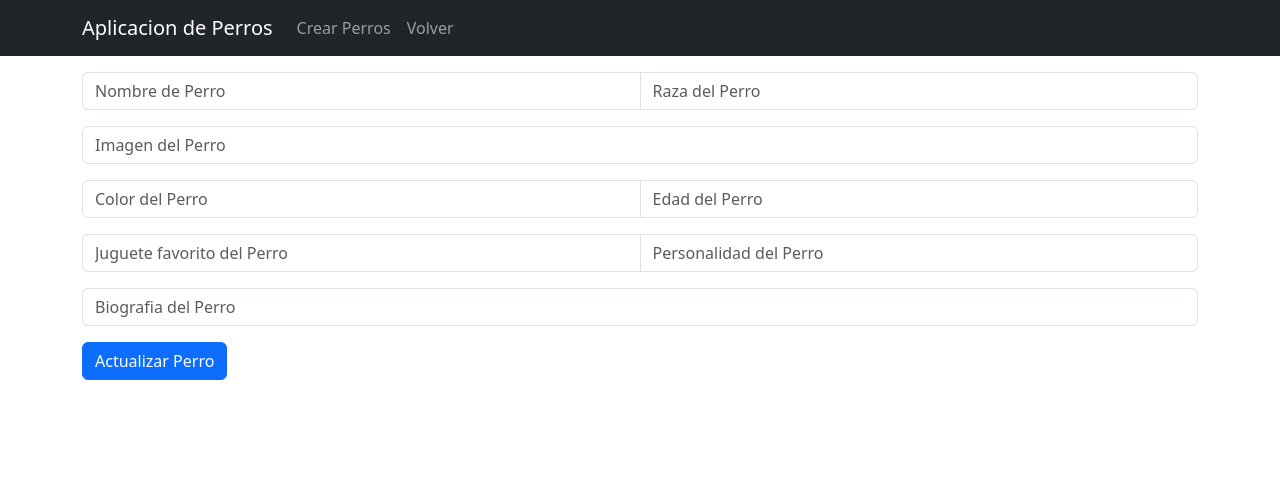
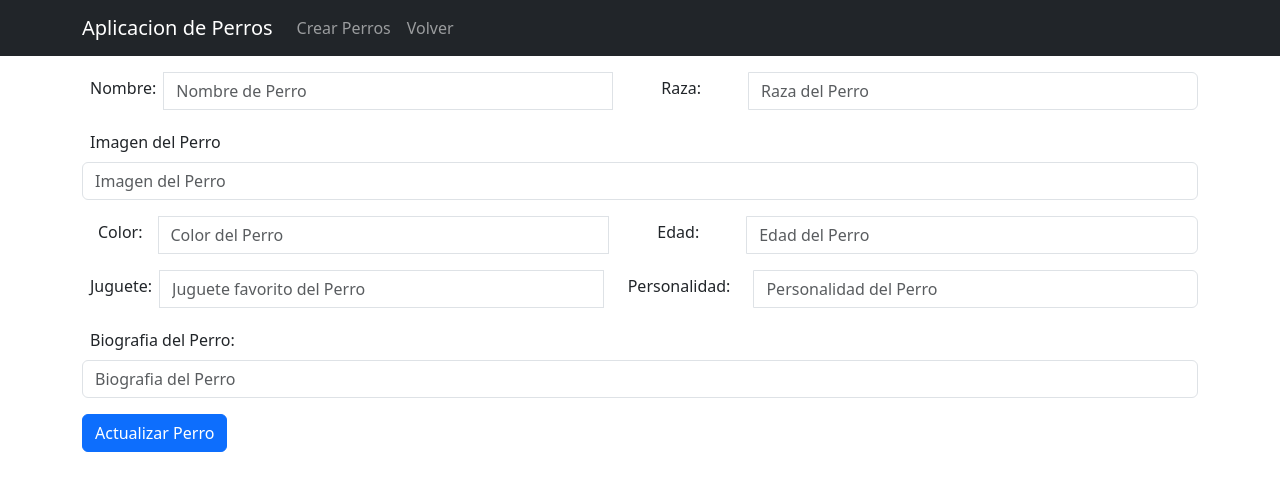
Before and after one commit to MijaelR2003/Proyecto-CRUD-Perros, a React (Vite) app: page /actualizar-perro/1 in a window 1280 px wide. Shown: the top 490 px of the page. Built offline with nearby package versions, Linux system fonts and the light colour scheme; no server answers.

Commit message:
Diseño finalizado de verperro y actualizar perro

```diff
--- a/src/pages/ActualizarPerro.jsx
+++ b/src/pages/ActualizarPerro.jsx
@@ -48,6 +48,7 @@ function ActualizarPerro({ apiUrl }) {
     <>
       <Container>
         <InputGroup className="mb-3">
+          <Form.Label className="mx-2 mt-1">Nombre:</Form.Label>
           <Form.Control
             onChange={(e) => {
               obtenerFormulario(e);
@@ -58,7 +59,7 @@ function ActualizarPerro({ apiUrl }) {
             aria-label="Recipient's username"
             aria-describedby="basic-addon2"
           />
-
+          <Form.Label className="mx-5 mt-1">Raza:</Form.Label>
           <Form.Control
             onChange={(e) => {
               obtenerFormulario(e);
@@ -70,7 +71,7 @@ function ActualizarPerro({ apiUrl }) {
             aria-describedby="basic-addon2"
           />
         </InputGroup>
-
+        <Form.Label className="mx-2 mt-1">Imagen del Perro</Form.Label>
         <InputGroup className="mb-3">
           <Form.Control
             onChange={(e) => {
@@ -85,6 +86,7 @@ function ActualizarPerro({ apiUrl }) {
         </InputGroup>
 
         <InputGroup className="mb-3">
+          <Form.Label className="mx-3 mt-1">Color:</Form.Label>
           <Form.Control
             onChange={(e) => {
               obtenerFormulario(e);
@@ -95,7 +97,7 @@ function ActualizarPerro({ apiUrl }) {
             aria-label="Recipient's username"
             aria-describedby="basic-addon2"
           />
-
+          <Form.Label className="mx-5 mt-1">Edad:</Form.Label>
           <Form.Control
             onChange={(e) => {
               obtenerFormulario(e);
@@ -109,6 +111,7 @@ function ActualizarPerro({ apiUrl }) {
         </InputGroup>
 
         <InputGroup className="mb-3">
+          <Form.Label className="mx-2 mt-1">Juguete:</Form.Label>
           <Form.Control
             onChange={(e) => {
               obtenerFormulario(e);
@@ -119,7 +122,7 @@ function ActualizarPerro({ apiUrl }) {
             aria-label="Recipient's username"
             aria-describedby="basic-addon2"
           />
-
+          <Form.Label className="mx-4 mt-1">Personalidad:</Form.Label>
           <Form.Control
             onChange={(e) => {
               obtenerFormulario(e);
@@ -131,7 +134,7 @@ function ActualizarPerro({ apiUrl }) {
             aria-describedby="basic-addon2"
           />
         </InputGroup>
-
+        <Form.Label className="mx-2 mt-1">Biografia del Perro:</Form.Label>
         <InputGroup className="mb-3">
           <Form.Control
             onChange={(e) => {
--- a/src/pages/VerPerros.jsx
+++ b/src/pages/VerPerros.jsx
@@ -33,6 +33,7 @@ function VerPerros({ apiUrl }) {
     <>
       <Container className="mt-4">
         <InputGroup className="mb-3">
+          <Form.Label className="mx-2 mt-1">Nombre:</Form.Label>
           <Form.Control
             onChange={(e) => {
               obtenerFormulario(e);
@@ -44,7 +45,7 @@ function VerPerros({ apiUrl }) {
             aria-describedby="basic-addon2"
             disabled
           />
-
+          <Form.Label className="mx-5 mt-1">Raza:</Form.Label>
           <Form.Control
             onChange={(e) => {
               obtenerFormulario(e);
@@ -57,6 +58,7 @@ function VerPerros({ apiUrl }) {
             disabled
           />
         </InputGroup>
+        <Form.Label className="mx-2 mt-1">Imagen del Perro</Form.Label>
 
         <InputGroup className="mb-3">
           <Form.Control
@@ -73,6 +75,7 @@ function VerPerros({ apiUrl }) {
         </InputGroup>
 
         <InputGroup className="mb-3">
+          <Form.Label className="mx-3 mt-1">Color:</Form.Label>
           <Form.Control
             onChange={(e) => {
               obtenerFormulario(e);
@@ -85,6 +88,7 @@ function VerPerros({ apiUrl }) {
             disabled
           />
 
+          <Form.Label className="mx-5 mt-1">Edad:</Form.Label>
           <Form.Control
             onChange={(e) => {
               obtenerFormulario(e);
@@ -99,6 +103,7 @@ function VerPerros({ apiUrl }) {
         </InputGroup>
 
         <InputGroup className="mb-3">
+          <Form.Label className="mx-2 mt-1">Juguete:</Form.Label>
           <Form.Control
             onChange={(e) => {
               obtenerFormulario(e);
@@ -110,7 +115,7 @@ function VerPerros({ apiUrl }) {
             aria-describedby="basic-addon2"
             disabled
           />
-
+          <Form.Label className="mx-4 mt-1">Personalidad:</Form.Label>
           <Form.Control
             onChange={(e) => {
               obtenerFormulario(e);
@@ -123,7 +128,7 @@ function VerPerros({ apiUrl }) {
             disabled
           />
         </InputGroup>
-
+        <Form.Label className="mx-2 mt-1">Biografia del Perro:</Form.Label>
         <InputGroup className="mb-3">
           <Form.Control
             onChange={(e) => {
```
